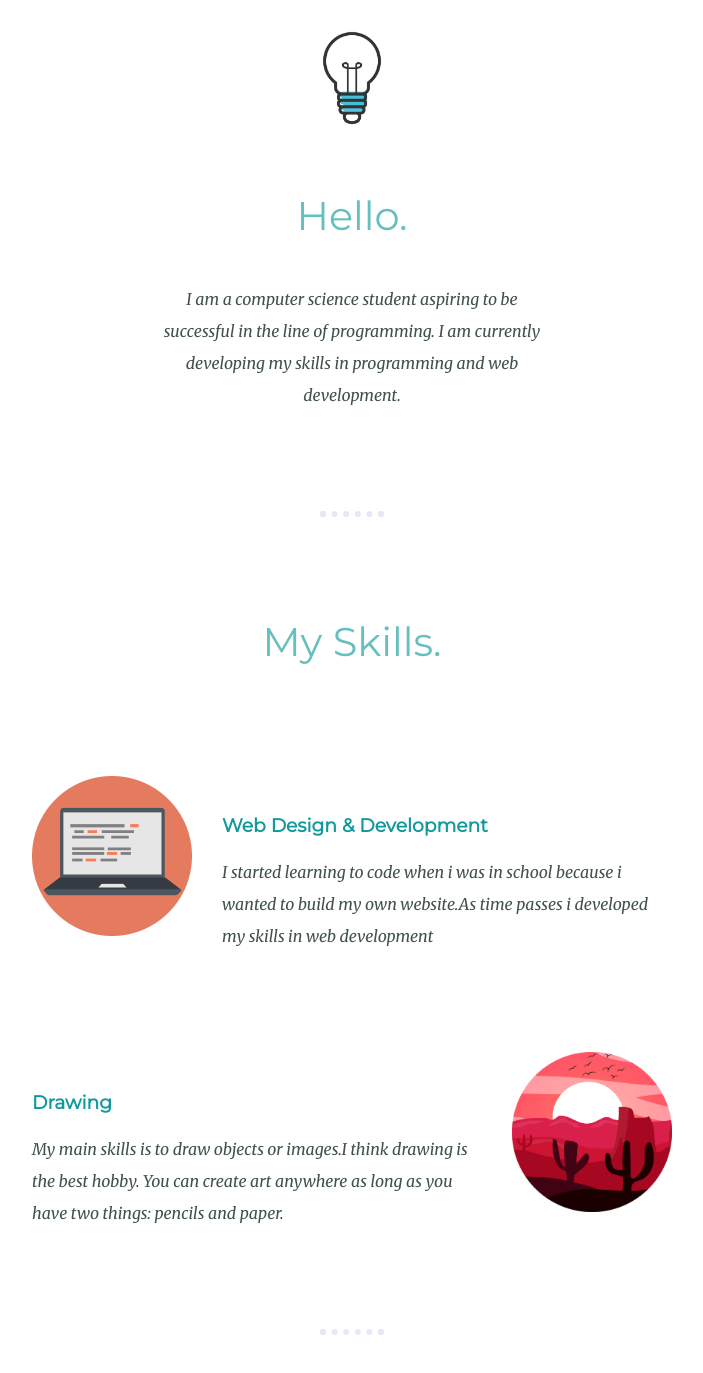
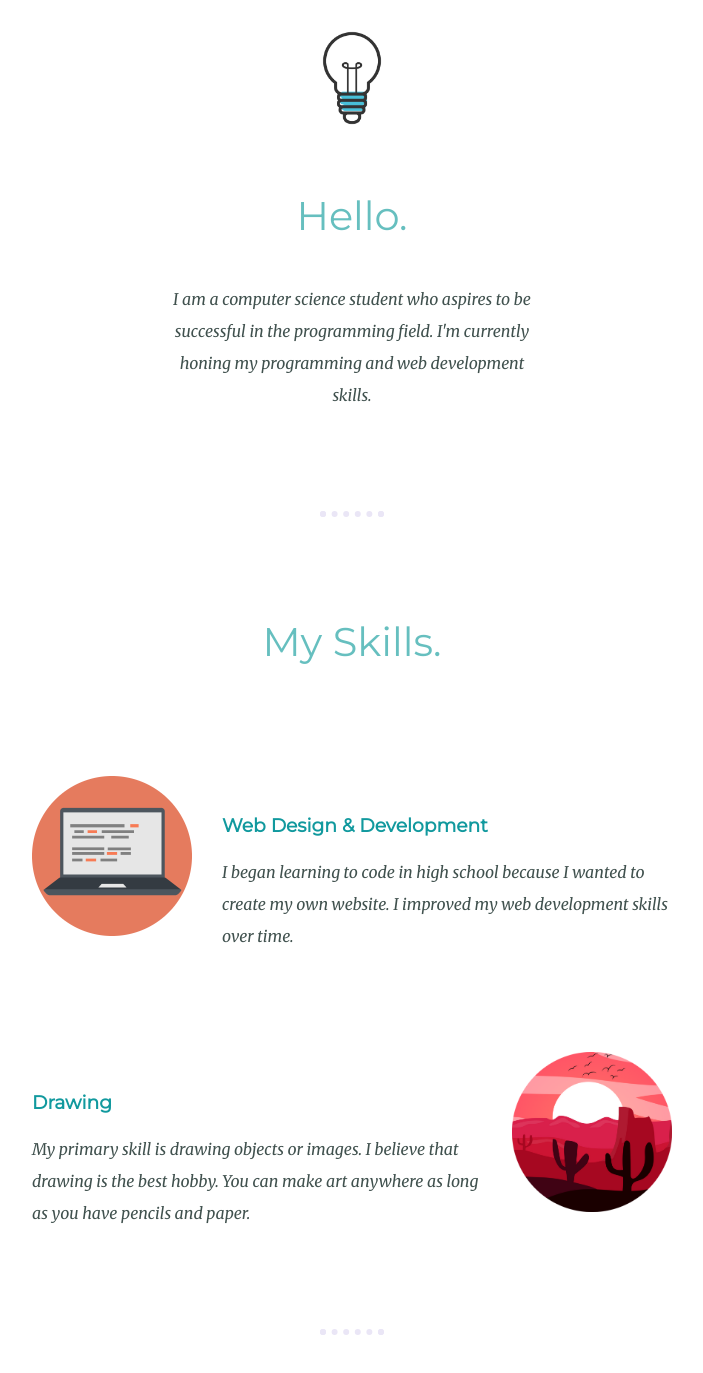
Before and after one commit to HarishTR14/personal-website, a plain HTML site: page index.html in a window 1280 px wide. Shown: the part 865-2238 px from the top of the page, without its empty margins (288-991 px from the left). Drawn offline with Linux system fonts and the light colour scheme.

Commit message:
Update index.html

```diff
--- a/index.html
+++ b/index.html
@@ -22,8 +22,7 @@
       <div class="profile">
         <img class="intro"src="images/light.png" alt="">
         <h2>Hello.</h2>
-        <p class="obj">I am a computer science student aspiring to be successful in the line of programming. I am currently
-developing my skills in programming and web development.</p>
+        <p class="obj">I am a computer science student who aspires to be successful in the programming field. I'm currently honing my programming and web development skills.</p>
       </div>
       <hr>
       <div class="skills">
@@ -31,13 +30,13 @@ developing my skills in programming and web development.</p>
         <div class="skill-row">
           <a href="https://github.com/HarishTR14"><img class="coding" src="images/computers.png" alt=""></a>
           <h3>Web Design & Development</h3>
-          <p>I started learning to code when i was in school because i wanted to build my own website.As time passes i developed my skills in web development</p>
+          <p>I began learning to code in high school because I wanted to create my own website. I improved my web development skills over time.</p>
         </div>
         <div class="skill-row">
           <a href="https://simple.wikipedia.org/wiki/Drawing"><img class="drawing" src="images/drawing.png" alt=""></a>
 
           <h3>Drawing</h3>
-          <p>My main skills is to draw objects or images.I think drawing is the best hobby. You can create art anywhere as long as you have two things: pencils and paper. </p>
+          <p>My primary skill is drawing objects or images. I believe that drawing is the best hobby. You can make art anywhere as long as you have pencils and paper. </p>
         </div>
       </div>
       <hr>
```
